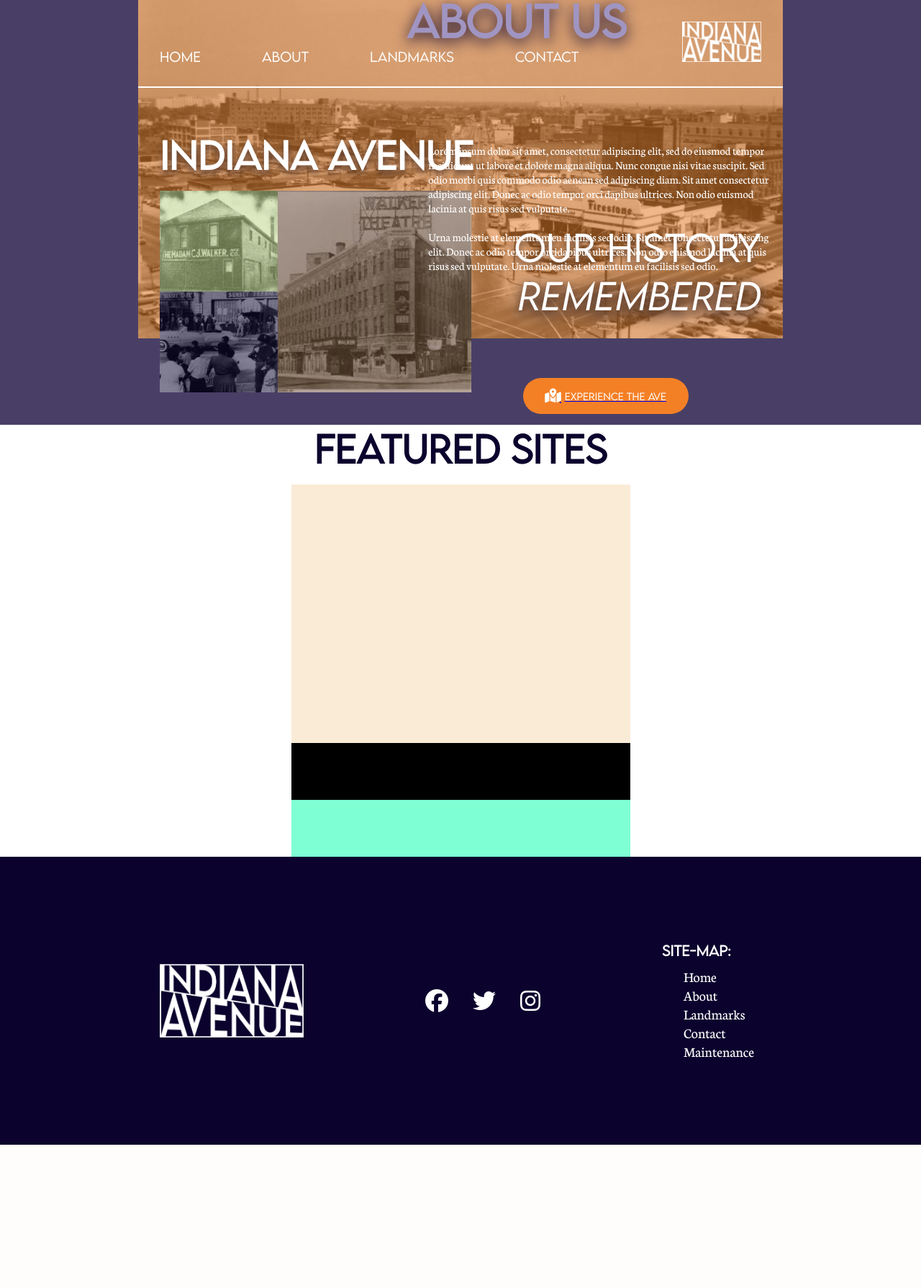
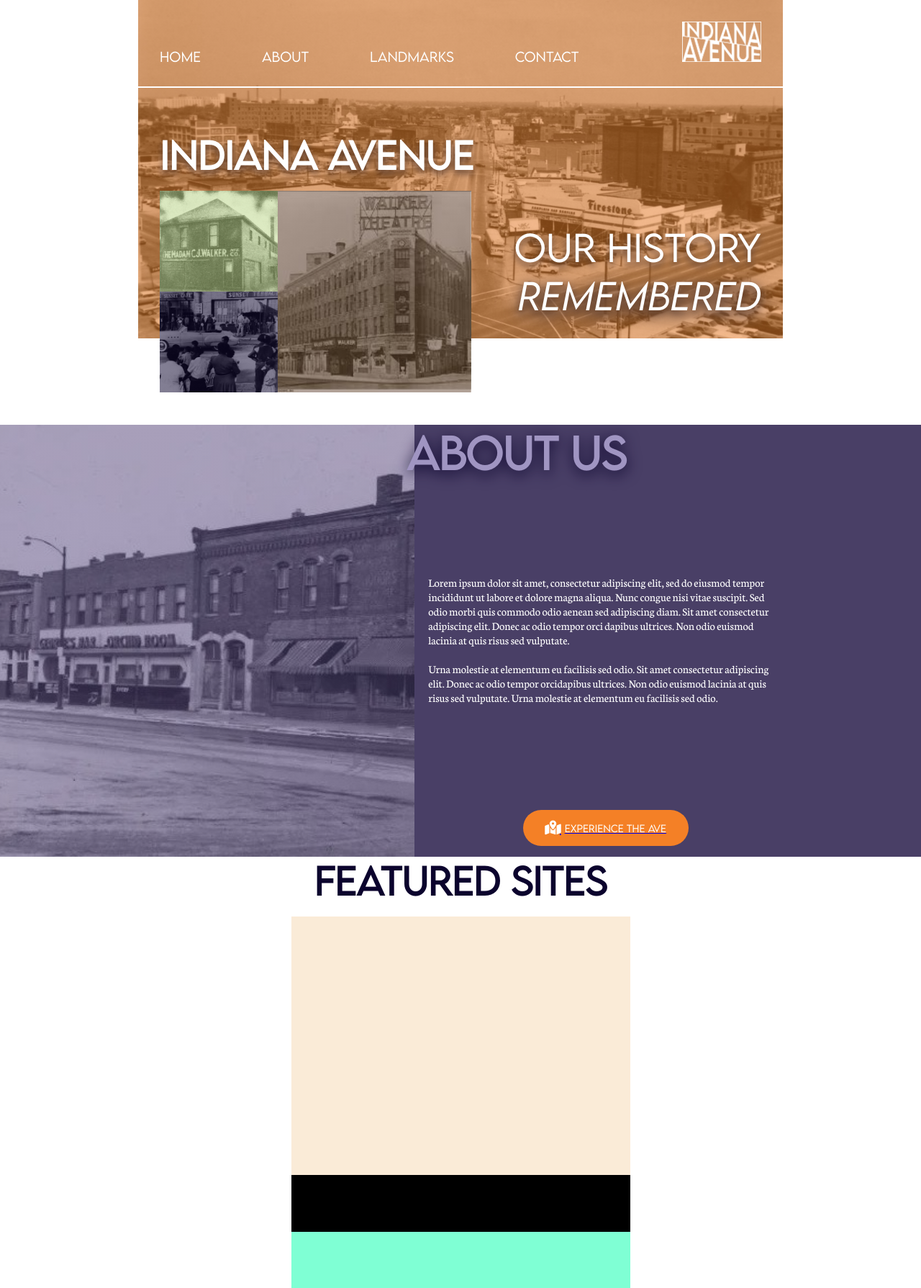
Before and after one commit to jbldwn/indiana_ave, a PHP site: page / in a window 1280 px wide. Shown: the top 1789 px of the page at 72% size. Before the commit the page ends 1590 px from the top, so only its background shows below. Run offline with PHP 8.4, Linux system fonts and the light colour scheme; data comes from the database, SQL or seed files in the repository; data that the repository does not hold is empty; style sheets or scripts are compiled from the project's sources; some libraries are stand-ins or nearby versions.

Commit message:
Fixed about section.

```diff
--- a/index.php
+++ b/index.php
@@ -22,8 +22,8 @@
 ?>
 
 <section id="about">
+    <div class="img"></div>
     <div class="container about">
-        <div class="about-img"></div>
         <div class="about-con">
             <h1 class="about-con-header">About US</h1>
             <p class="about-con-para">Lorem ipsum dolor sit amet, consectetur adipiscing elit, sed do eiusmod tempor incididunt ut labore et dolore magna aliqua. Nunc congue nisi vitae suscipit. Sed odio morbi quis commodo odio aenean sed adipiscing diam.
--- a/www/scss/about.scss
+++ b/www/scss/about.scss
@@ -57,7 +57,6 @@
 
 @media (max-width: $mobileWidth){
     #about{
-        height: 80vh;
         margin-bottom: 30px;
         padding-bottom: 10px;
         .img{
```
